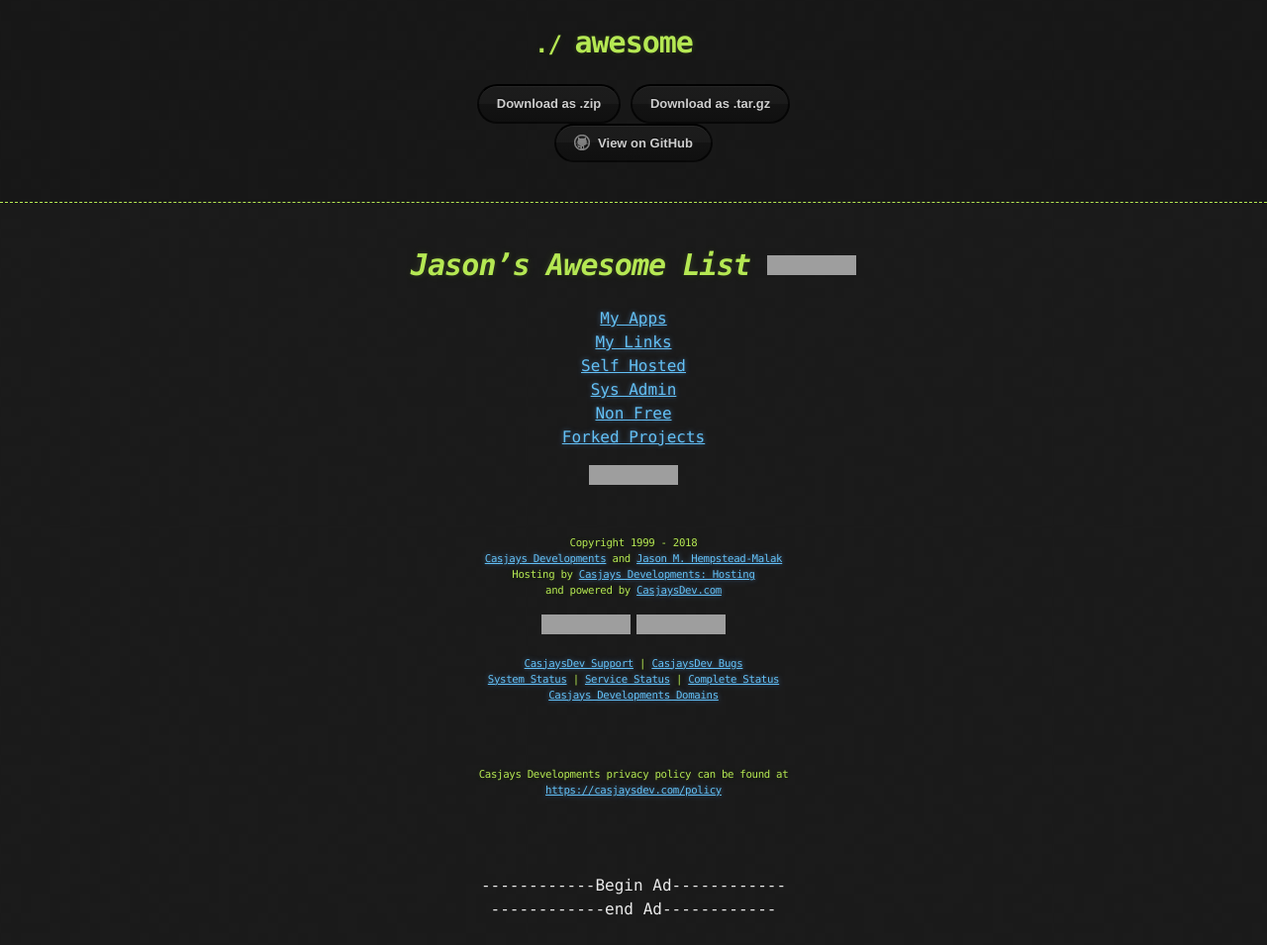
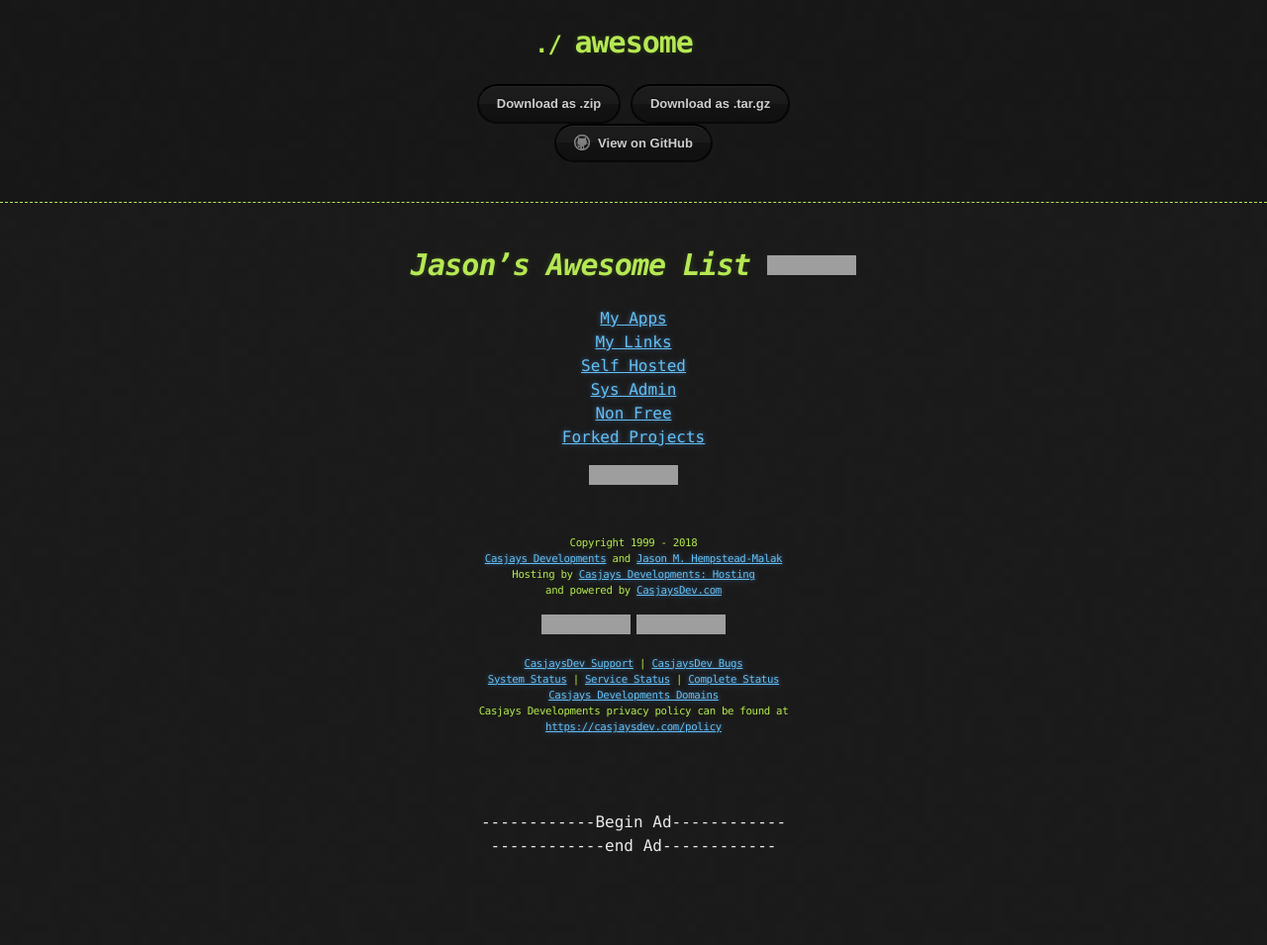
Before and after one commit to Sample-Codes/awesome, a Jekyll site: the page built from docs/index.md, in a window 1280 px wide. Shown: the whole page at 99% size. Built offline with Jekyll 4.4.1, drawn with Linux system fonts in a browser that asks for light colours; our own code applies the rules of GitHub Pages for plain Markdown files; comment, search, counter and statistics services are not loaded; the repository's description, which GitHub fills in, is left out; after the commit the page ends 900 px from its top, so only the background shows below that; grey boxes are pictures that could not be loaded.

Commit message:
Updated Files

```diff
--- a/docs/_includes/footer.html
+++ b/docs/_includes/footer.html
@@ -76,8 +76,8 @@ and powered by <a href="https://casjaysdev.com" target="_blank">CasjaysDev.com</
 <a href="https://status.casjay.net" target="_blank">System Status</a> |
 <a href="https://servers.casjay.net" target="_blank">Service Status</a> |
 <a href="https://status.casjaysdev.com" target="_blank">Complete Status</a> <br>
-<a href="https://casjaysdev.com/domains.html" target="_blank">Casjays Developments Domains</a><br><br><br>
-<br><br>
+<a href="https://casjaysdev.com/domains.html" target="_blank">Casjays Developments Domains</a>
+<br>
 Casjays Developments privacy policy can be found at<br>
 <a href="https://casjaysdev.com/policy/" target="_blank">https://casjaysdev.com/policy</a><br>
 <br>
```
